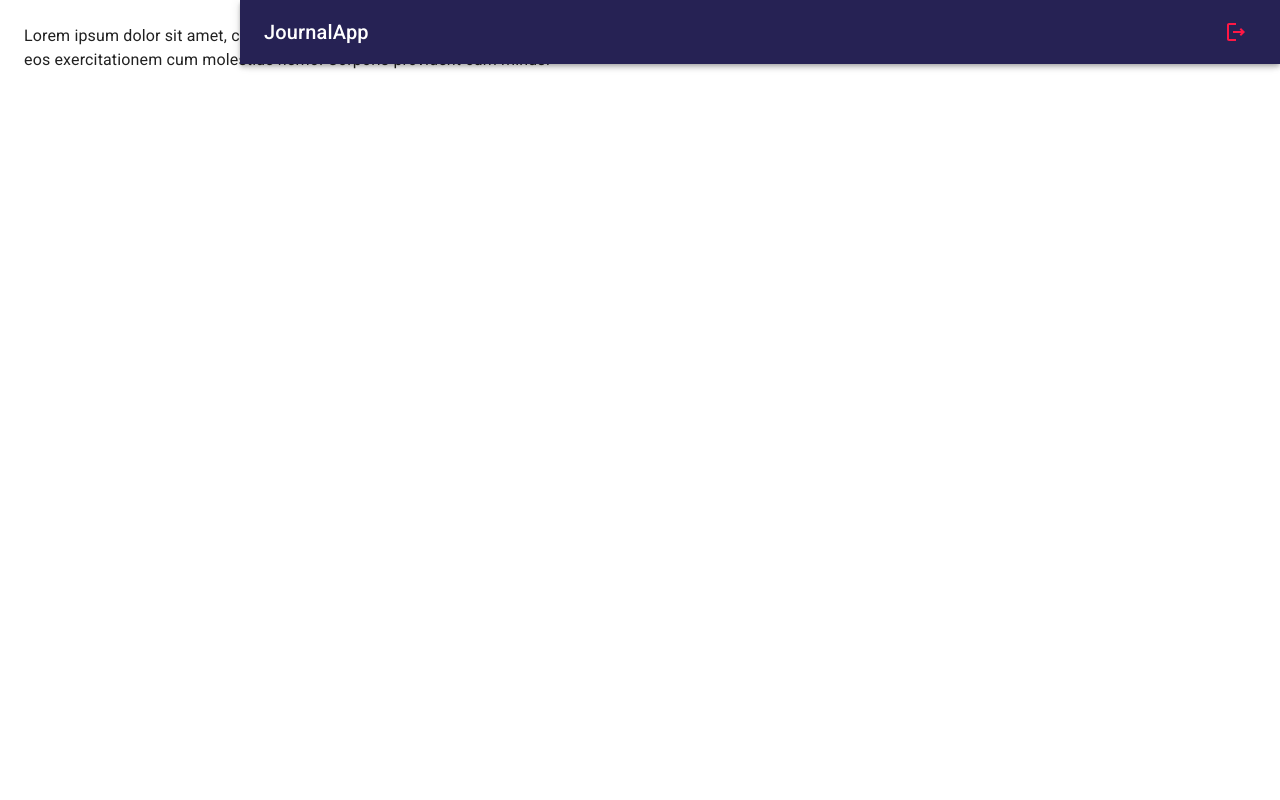
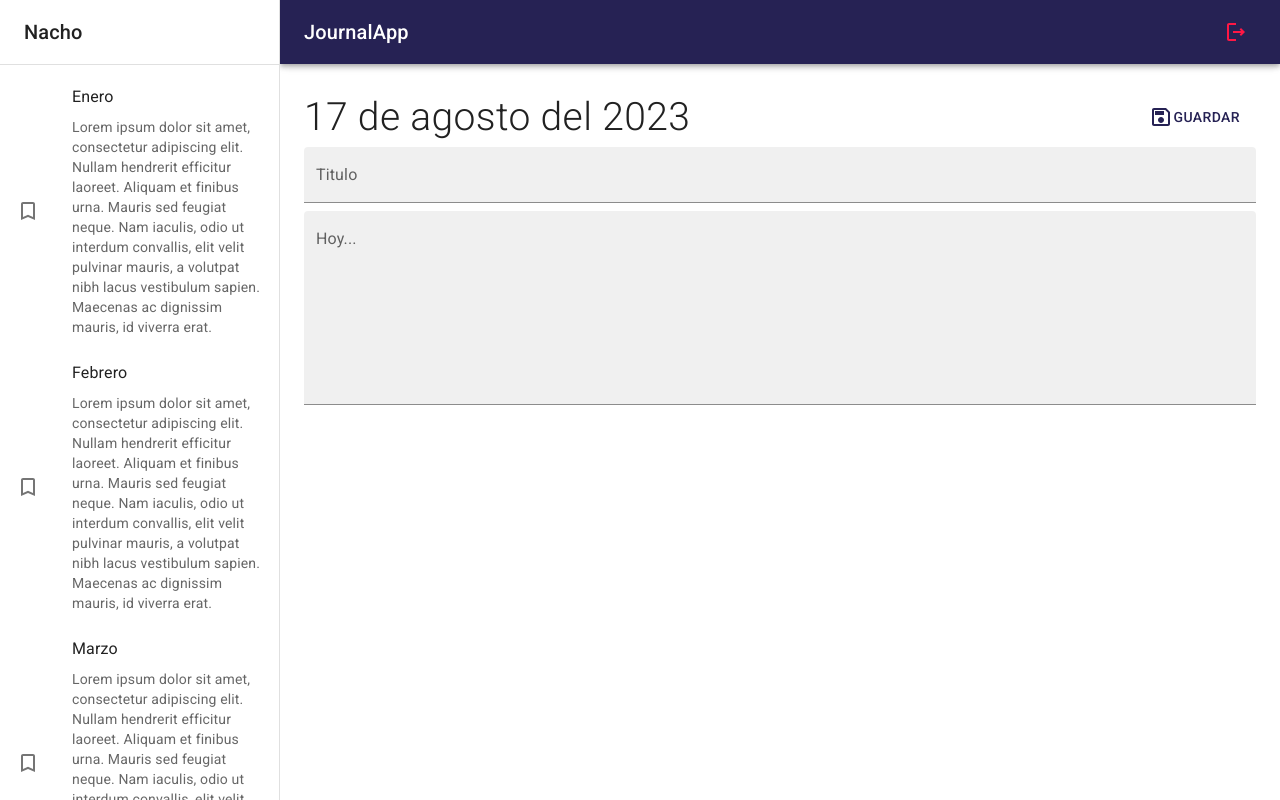
Before and after one commit to NachoBasilio/journal-app, a React (Vite) app: page / in a window 1280 px wide. Built offline with nearby package versions, Linux system fonts and the light colour scheme.

Commit message:
Vistas terminadas

```diff
--- a/src/auth/layout/AuthLayout.jsx
+++ b/src/auth/layout/AuthLayout.jsx
@@ -14,8 +14,6 @@ export default function AuthLayout({children, titulo = ""}) {
         minHeight: '100vh',
         backgroundColor: 'primary.main',
         padding: 4
-
-
       }
     }
     >
--- /dev/null
+++ b/src/journal/components/SideBar.jsx
@@ -0,0 +1,47 @@
+import { TurnedInNot } from '@mui/icons-material'
+import { Box, Divider, Drawer, Grid, List, ListItem, ListItemButton, ListItemIcon, ListItemText, Toolbar, Typography } from '@mui/material'
+import PropTypes from 'prop-types'
+
+export default function SideBar({drawerWidth}) {
+  return (
+    <Box
+        component='nav'
+        sx={{width: {sm: drawerWidth}, flexShrink: {sm: 0}}}
+    >
+        <Drawer
+            variant="permanent"
+            open
+            sx={{
+                display: {xs: 'block'},
+                '& .MuiDrawer-paper': {boxSizing: 'border-box', width: drawerWidth},
+            }}
+        >
+            <Toolbar>
+                <Typography variant="h6" noWrap>Nacho</Typography>
+            </Toolbar>
+            <Divider/>
+            <List>
+                {
+                    ["Enero", "Febrero", "Marzo", "Abril", "Mayo", "Junio", "Julio"].map((month) => (
+                        <ListItem key={month} disablePadding>
+                            <ListItemButton>
+                                <ListItemIcon>
+                                    <TurnedInNot></TurnedInNot>
+                                </ListItemIcon>
+                                <Grid container>
+                                    <ListItemText primary={month}/>
+                                    <ListItemText secondary={"Lorem ipsum dolor sit amet, consectetur adipiscing elit. Nullam hendrerit efficitur laoreet. Aliquam et finibus urna. Mauris sed feugiat neque. Nam iaculis, odio ut interdum convallis, elit velit pulvinar mauris, a volutpat nibh lacus vestibulum sapien. Maecenas ac dignissim mauris, id viverra erat."}/>
+                                </Grid>
+                            </ListItemButton>
+                        </ListItem>
+                    ))
+                }
+            </List>
+        </Drawer>
+    </Box>
+  )
+}
+
+SideBar.propTypes = {
+    drawerWidth: PropTypes.number.isRequired
+}
--- a/src/journal/layout/JournalLayout.jsx
+++ b/src/journal/layout/JournalLayout.jsx
@@ -1,8 +1,9 @@
-import { Box } from '@mui/material'
+import { Box, Toolbar } from '@mui/material'
 import PropTypes from 'prop-types'
 import NavBar from '../components/NavBar';
+import SideBar from '../components/SideBar';
 
-const drawerWidth = 240;
+const drawerWidth = 280;
 
 export default function JournalLayout({children}) {
   return (
@@ -12,12 +13,16 @@ export default function JournalLayout({children}) {
         <NavBar
         drawerWidth = {drawerWidth}
         ></NavBar>
-        {/* Sidebar drawerWidth*/}
+        <SideBar
+        drawerWidth = {drawerWidth}
+        >
+
+        </SideBar>
 
         <Box component='main'
         sx={{flexGrow: 1, p: 3}}
         >
-            {/* ToolBar */}
+            <Toolbar/>
             {children}
         </Box>
     </Box>
--- a/src/journal/pages/JournalPage.jsx
+++ b/src/journal/pages/JournalPage.jsx
@@ -1,13 +1,14 @@
 
-import { Typography } from "@mui/material";
 import JournalLayout from "../layout/JournalLayout";
+import NoteView from "../views/NoteView";
+// import NothingSelectedView from "../views/NothingSelectedView";
 
 export default function JournalPage() {
   return (
       <JournalLayout>
-        <Typography >Lorem ipsum dolor sit amet, consectetur adipisicing elit. Eius optio, aperiam, necessitatibus quos esse dicta mollitia temporibus possimus assumenda officia consectetur eos exercitationem cum molestiae nemo. Corporis provident cum minus!</Typography>
-        {/* NothinSelected */}
-        {/* NoteView */}
+        {/* <Typography >Lorem ipsum dolor sit amet, consectetur adipisicing elit. Eius optio, aperiam, necessitatibus quos esse dicta mollitia temporibus possimus assumenda officia consectetur eos exercitationem cum molestiae nemo. Corporis provident cum minus!</Typography> */}
+        {/* <NothingSelectedView/> */}
+        <NoteView/>
       </JournalLayout>
   )
 }
--- /dev/null
+++ b/src/journal/views/NoteView.jsx
@@ -0,0 +1,37 @@
+import { SaveOutlined } from "@mui/icons-material";
+import { Button, Grid, Typography, TextField } from "@mui/material";
+
+export default function NoteView() {
+  return (
+    <Grid container direction='row' justifyContent="space-between" alignItems="center" sx={{mb:1}}>
+      <Grid item>
+          <Typography fontSize={39} fontWeight="light">17 de agosto del 2023</Typography>
+      </Grid>
+      <Grid item>
+        <Button color="primary" sx={{padding: 2}}>
+          <SaveOutlined/>
+          Guardar
+        </Button>
+      </Grid>
+      <Grid container>
+        <TextField
+          type="text"
+          variant="filled"
+          fullWidth
+          placeholder="Ingrese un titulo"
+          label="Titulo"
+          sx={{border: 'none', mb: 1}}
+        />
+        <TextField
+          type="text"
+          variant="filled"
+          fullWidth
+          multiline
+          placeholder="¿Que sucedio el dia de hoy?"
+          label="Hoy..."
+          minRows={7}
+        />
+      </Grid>
+    </Grid>
+  )
+}
--- /dev/null
+++ b/src/journal/views/NothingSelectedView.jsx
@@ -0,0 +1,32 @@
+import { StarOutline } from "@mui/icons-material";
+import { Grid, Typography } from "@mui/material";
+
+export default function NothingSelectedView() {
+  return (
+    <Grid
+    container
+    spacing={0}
+    direction="column"
+    alignItems="center"
+    justifyContent="center"
+    sx={
+      {
+        minHeight: 'calc(100vh - 110px)',
+        backgroundColor: 'primary.main',
+        borderRadius: 3,
+      }
+    }
+    >
+        <Grid item xs={12}>
+            <StarOutline sx={{
+                fontSize: 100,
+                color: 'white',
+
+            }}/>
+        </Grid>
+        <Grid item xs={12}>
+            <Typography variant="h5" color="white">Selecciona o Crea una entrada</Typography>
+        </Grid>
+    </Grid>
+  )
+}
```
